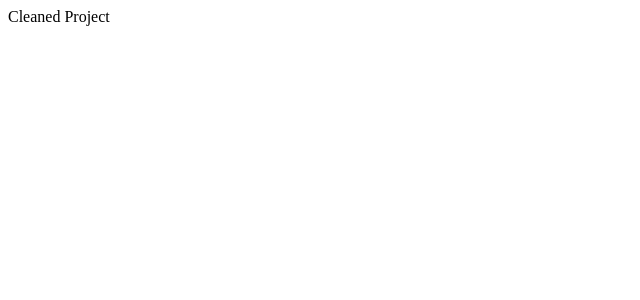
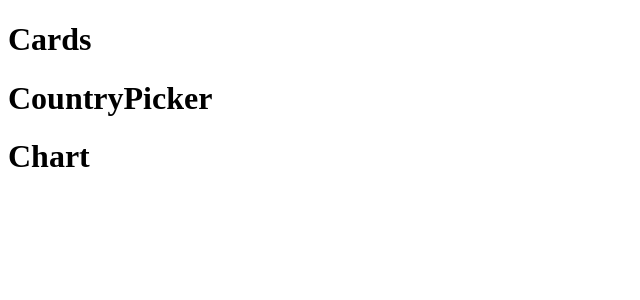
Before and after one commit to muhammadaasim/Covid-Tracker, a React (Create React App) app: page / in a window 1280 px wide. Shown: the top 300 px of the page, without its empty margins (0-640 px from the left). Built offline with nearby package versions, Linux system fonts and the light colour scheme.

Commit message:
Made App Structure

```diff
--- a/src/App.js
+++ b/src/App.js
@@ -1,9 +1,14 @@
 import React from 'react';
+import Cards from './Cards/Cards'
+import Chart from './Chart/Chart'
+import CountryPicker from './CountryPicker/CountryPicker'
 
 function App() {
   return (
     <div>
-     Cleaned Project
+     <Cards/>
+     <CountryPicker/>
+     <Chart/>
     </div>
   );
 }
--- a/src/Cards/Cards.jsx
+++ b/src/Cards/Cards.jsx
@@ -0,0 +1,12 @@
+import React from 'react'
+
+ const Cards = () => {
+    return (
+        <div>
+            <h1>
+                Cards
+            </h1>
+        </div>
+    )
+}
+export default Cards;
--- a/src/Chart/Chart.jsx
+++ b/src/Chart/Chart.jsx
@@ -0,0 +1,12 @@
+import React from 'react'
+
+ const Chart = () => {
+    return (
+        <div>
+            <h1>
+                Chart
+            </h1>
+        </div>
+    )
+}
+export default Chart;
--- a/src/Countrypicker/CountryPicker.jsx
+++ b/src/Countrypicker/CountryPicker.jsx
@@ -0,0 +1,12 @@
+import React from 'react'
+
+ const CountryPicker = () => {
+    return (
+        <div>
+            <h1>
+                CountryPicker
+            </h1>
+        </div>
+    )
+}
+export default CountryPicker;
```
